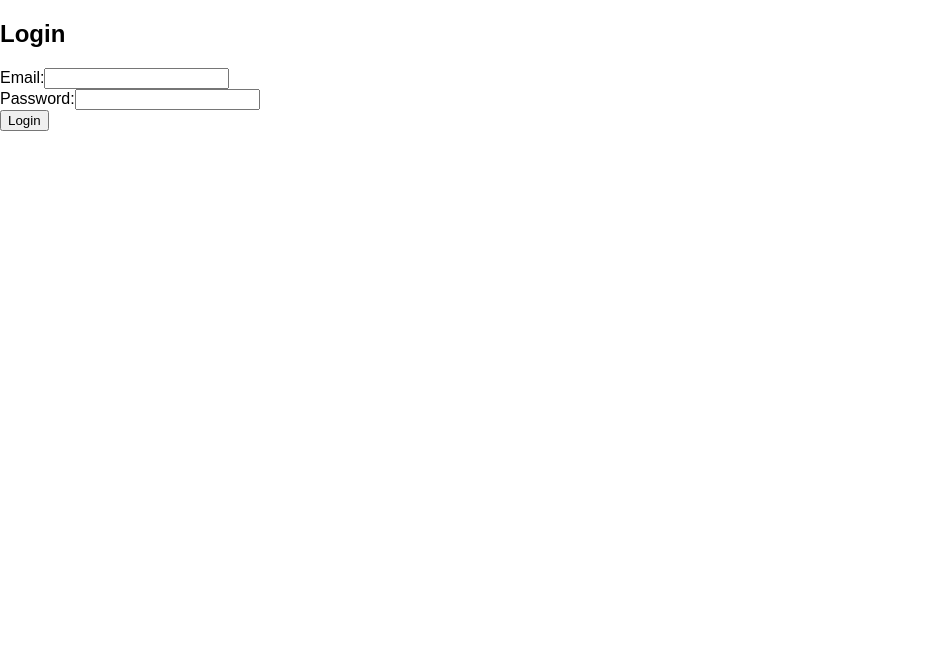
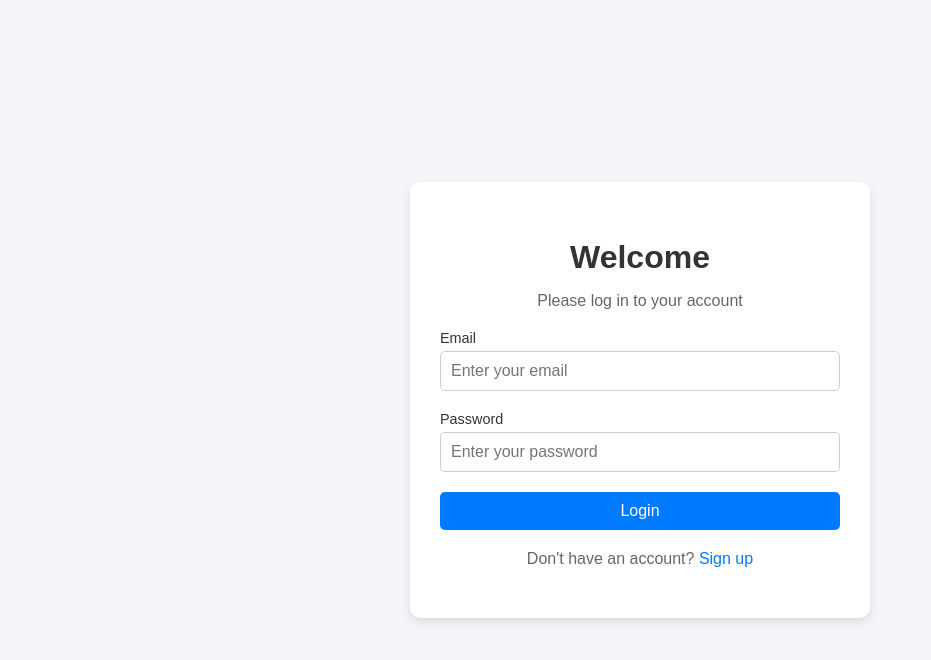
Before and after one commit to asigba/E-Commerce, a React (Create React App) app in the folder frontend/: page /login in a window 1280 px wide. Shown: the top 660 px of the page, without its empty margins (0-931 px from the left). Built offline with nearby package versions, Linux system fonts and the light colour scheme.

Commit message:
designed login page

```diff
--- a/frontend/public/index.html
+++ b/frontend/public/index.html
@@ -6,7 +6,7 @@
     <meta name="viewport" content="width=device-width, initial-scale=1" />
     <meta name="theme-color" content="#000000" />
     <meta name="description" content="Web application for E-Commerce" />
-    <title>E-Commerce</title>
+    <title>ALYX</title>
   </head>
   <body>
     <noscript>You need to enable JavaScript to run this app.</noscript>
--- /dev/null
+++ b/frontend/src/pages/Login.css
@@ -0,0 +1,96 @@
+body {
+    font-family: Arial, sans-serif;
+    margin: 0;
+    padding: 0;
+    background-color: #f4f4f9;
+}
+
+.login-container {
+    display: flex;
+    justify-content: center;
+    align-items: center;
+    height: 100vh;
+    background-color: #f4f4f9;
+}
+
+.login-card {
+    background-color: white;
+    padding: 30px;
+    border-radius: 10px;
+    box-shadow: 0 4px 10px rgba(0, 0, 0, 0.1);
+    text-align: center;
+    width: 100%;
+    max-width: 400px;
+}
+
+.login-card h2 {
+    font-size: 2rem;
+    margin-bottom: 10px;
+    color: #333333
+}
+
+.login-card p {
+    font-size: 1rem;
+    margin-bottom: 20px;
+    color: #666666;
+}
+
+.form-group {
+    margin-bottom: 20px;
+    text-align: left;
+}
+
+.form-group label {
+    display: block;
+    font-size: 0.9rem;
+    margin-bottom: 5px;
+    color: #333333;
+}
+
+.form-group input {
+    width: 100%;
+    padding: 10px;
+    font-size: 1rem;
+    border: 1px solid #cccccc;
+    border-radius: 5px;
+    box-sizing: border-box;
+}
+
+.form-group input:focus {
+    border-color: #007bff;
+    outline: none;
+    box-shadow: 0 0 5px rgba(0, 123, 255, 0.5);
+}
+
+/* Button Styles */
+.login-button {
+    width: 100%;
+    padding: 10px;
+    font-size: 1rem;
+    background-color: #007bff;
+    color: #ffffff;
+    border: none;
+    border-radius: 5px;
+    cursor: pointer;
+    transition: background-color 0.3s ease;
+}
+
+.login-button:hover {
+    background-color: #0056b3;
+}
+
+/* Signup Link */
+.signup-link {
+    margin-top: 20px;
+    font-size: 0.9rem;
+    color: #666666;
+}
+
+.signup-link a {
+    color: #007bff;
+    text-decoration: none;
+}
+
+.signup-link a:hover {
+    text-decoration: underline;
+}
--- a/frontend/src/pages/Login.jsx
+++ b/frontend/src/pages/Login.jsx
@@ -1,6 +1,7 @@
 import React, { useState } from 'react';
+import './Login.css';
 
-export default function Login(){
+export default function Login() {
     const [formData, setFormData] = useState({ email: '', password: '' });
 
     const handleChange = (e) => {
@@ -16,32 +17,40 @@ export default function Login(){
 
     return (
         <div className="login-container">
-            <h2>Login</h2>
+            <div className="login-card">
+                <h2>Welcome</h2>
+                <p>Please log in to your account</p>
                 <form onSubmit={handleSubmit}>
                     <div className="form-group">
-                    <label htmlFor="email">Email:</label>
+                        <label htmlFor="email">Email</label>
                         <input
                             type="email"
                             id="email"
                             name="email"
                             value={formData.email}
                             onChange={handleChange}
+                            placeholder="Enter your email"
                             required
                         />
                     </div>
                     <div className="form-group">
-                    <label htmlFor="password">Password:</label>
+                        <label htmlFor="password">Password</label>
                         <input
                             type="password"
                             id="password"
                             name="password"
                             value={formData.password}
                             onChange={handleChange}
+                            placeholder="Enter your password"
                             required
                         />
                     </div>
-                <button type="submit">Login</button>
+                    <button type="submit" className="login-button">Login</button>
                 </form>
+                <p className="signup-link">
+                    Don't have an account? <a href="/register">Sign up</a>
+                </p>
+            </div>
         </div>
     );
-};
+}
--- a/frontend/src/pages/Navbar.jsx
+++ b/frontend/src/pages/Navbar.jsx
@@ -6,7 +6,7 @@ export default function Navbar() {
     return (
         <nav className="navbar">
             <div className="navbar-logo">
-                <Link to="/">E-Commerce</Link>
+                <Link to="/">ALYX</Link>
             </div>
             <ul className="navbar-links">
                 <li><Link to="/products">Products</Link></li>
```
Lines whose indentation alone changed are shown as unchanged.
